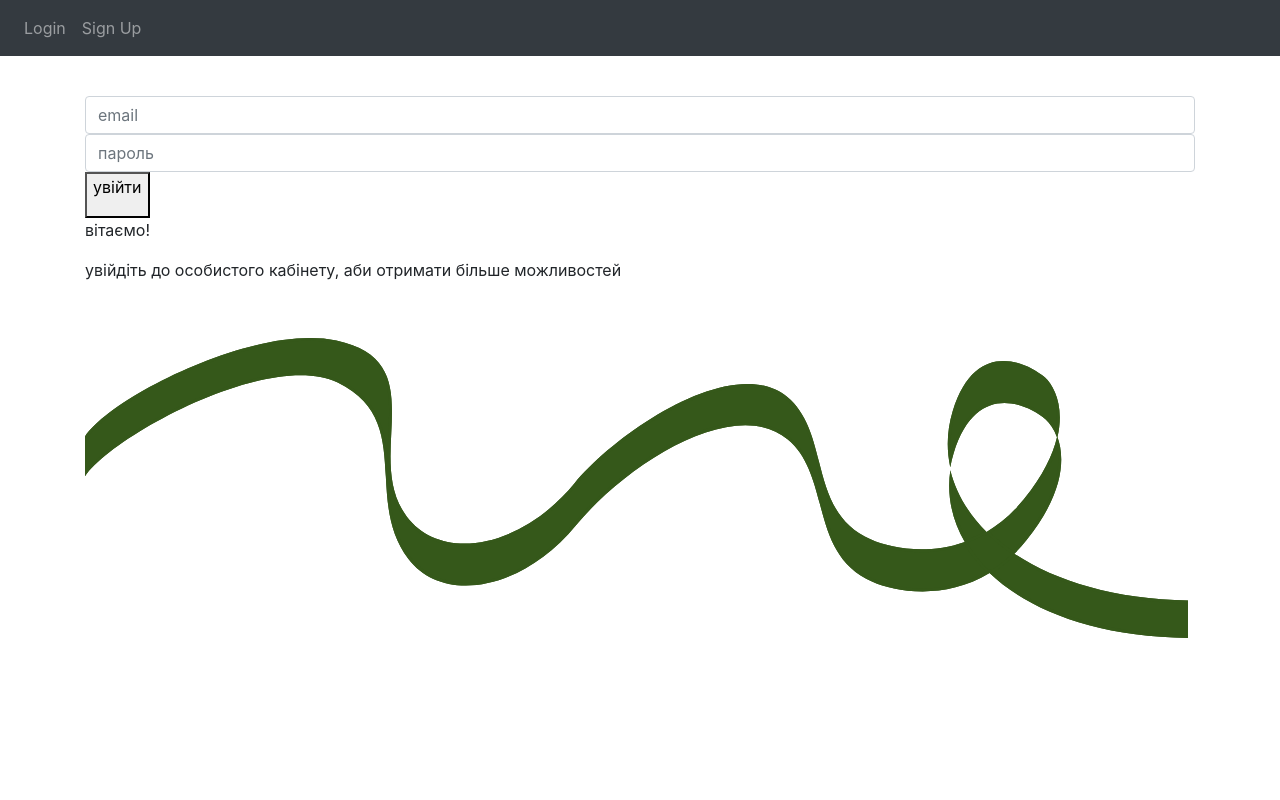
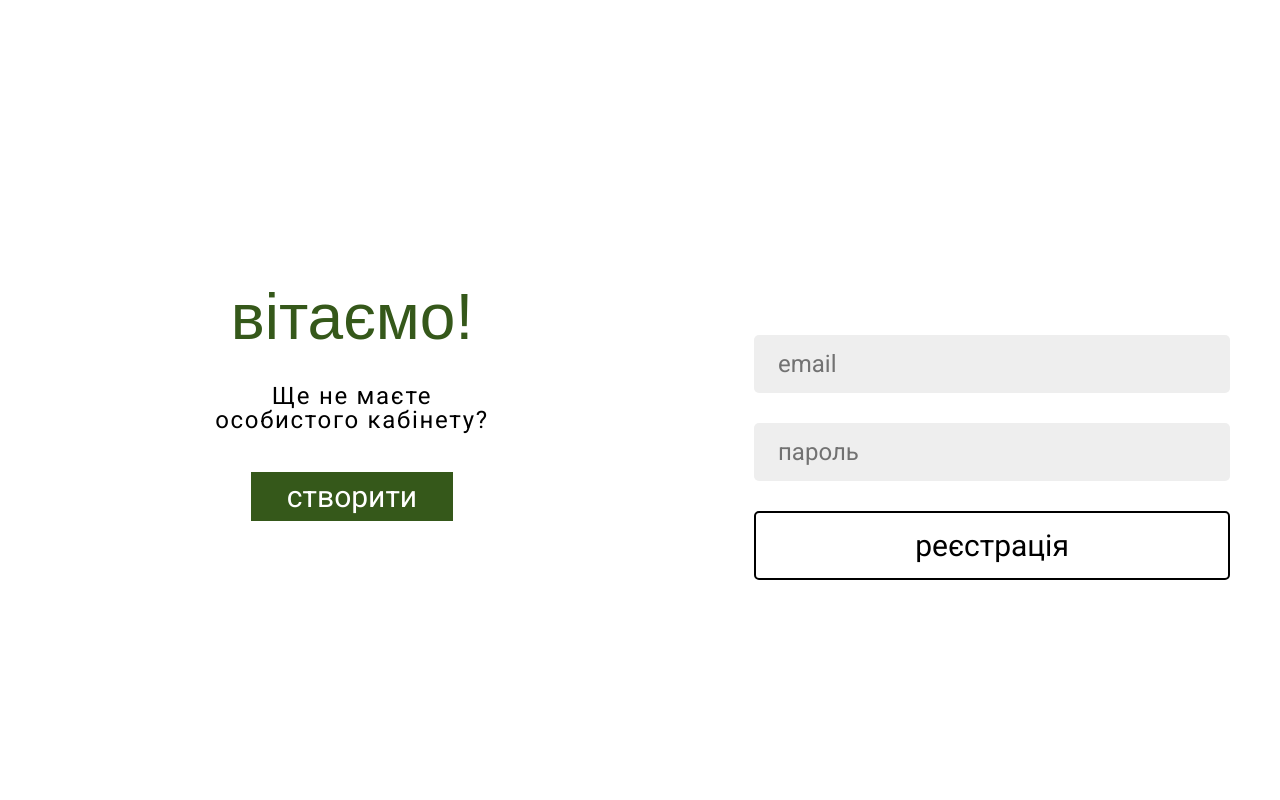
Before and after one commit to PechenenkoYara/military-app, a Flask app: page /login in a window 1280 px wide. Run offline with Flask 3, Linux system fonts and the light colour scheme; some libraries are stand-ins or nearby versions; some web fonts are replaced.

Commit message:
new login

```diff
--- a/website/templates/login.html
+++ b/website/templates/login.html
@@ -1,59 +1,45 @@
-{% extends "base.html" %}
-{% block title %}Вхід{% endblock %}
+
+
+
+{% extends "base_.html" %}
+{% block title %}Реєстрація{% endblock %}
+
 {% block content %}
-<div class="desktop-2-1">
+<div class="desktop-3-1">
   <div class="frame-32-2">
-    <div class="group-31-3">
-      <div class="rectangle-6-4"></div>
-      <div class="frame-3-5">
-        <p class="text-6"><span class="text-white">увійдіть</span></p>
+    <div class="right-side">
+      <div class="frame-4-4">
+        <p class="text-5"><span class="text-rgb-53-88-26">вітаємо!</span></p>
+        <p class="text-6"><span class="text-black">Ще не маєте особистого кабінету?</span></p>
+        <a href="/sign-up" class="frame-5-7">
+          <p class="text-8"><span class="text-white">створити</span></p>
+        </a>
+      </div>
+    </div>
 
-        <form method="POST">
-          <div class="frame-3-7">
-            <div class="frame-3-8">
-              <input
-                type="email"
-                class="form-control text-9 text-rgb-114-114-114"
-                id="email"
-                name="email"
-                placeholder="email"
-                required
-              />
+    <div class="left-side">
+      <div class="rectangle-6-12"></div>
+      <div class="frame-3-13">
+        <p class="text-14"><span class="text-white">вхід</span></p>
+        <form method="POST" class="frame-3-15">
+          <input type="email" name="email" class="input-field" placeholder="email" required>
+          <input type="password" name="password1" class="input-field" placeholder="пароль" required>
+          {% with messages = get_flashed_messages(with_categories=true) %}
+          {% if messages %}
+            {% for category, message in messages %}
+            <div class="alert alert-{{ category }}">
+              {{ message }}
             </div>
-            <div class="group-4-10">
-              <div class="frame-4-11">
-                <input
-                  type="password"
-                  class="form-control text-12 text-rgb-114-114-114"
-                  id="password"
-                  name="password"
-                  placeholder="пароль"
-                  required
-                />
-              </div>
-            </div>
-            <button type="submit" class="frame-5-13">
-              <p class="text-14"><span class="text-black">увійти</span></p>
-            </button>
-          </div>
+            {% endfor %}
+          {% endif %}
+          {% endwith %}
+
+          <button type="submit" class="frame-5-29">
+            <p class="text-30"><span class="text-black">реєстрація</span></p>
+          </button>
         </form>
       </div>
     </div>
-    <div class="group-30-15">
-      <div class="frame-4-16">
-        <p class="text-17"><span class="text-rgb-53-88-26">вітаємо!</span></p>
-        <p class="text-18"><span class="text-black">увійдіть до особистого кабінету, аби отримати більше можливостей</span></p>
-        <a href="{{ url_for('auth.sign_up') }}">
-          <div class="frame-5-19">
-            <p class="text-20"><span class="text-white">зареєструватися</span></p>
-          </div>
-        </a>
-      </div>
-      <div class="group-29-21">
-        <a href="https://example.com">
-          <img src="subtract.svg" class="subtract" alt="subtract icon" />
-      </a>
-         </div>
   </div>
 </div>
 {% endblock %}
```
Also changed, not shown: website/templates/html_registr.html (+0 -66 lines), website/templates/login.css (added, +63 -0 lines), website/templates/ribbon.svg (renamed from website/Subtract.svg).
